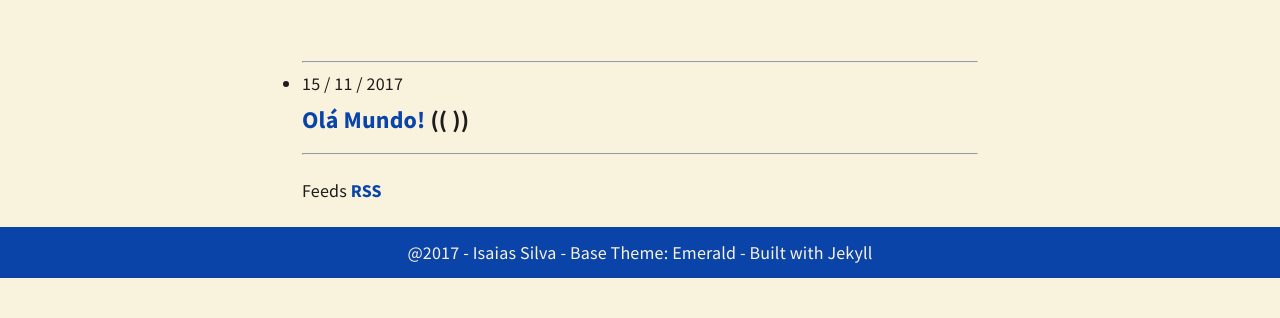
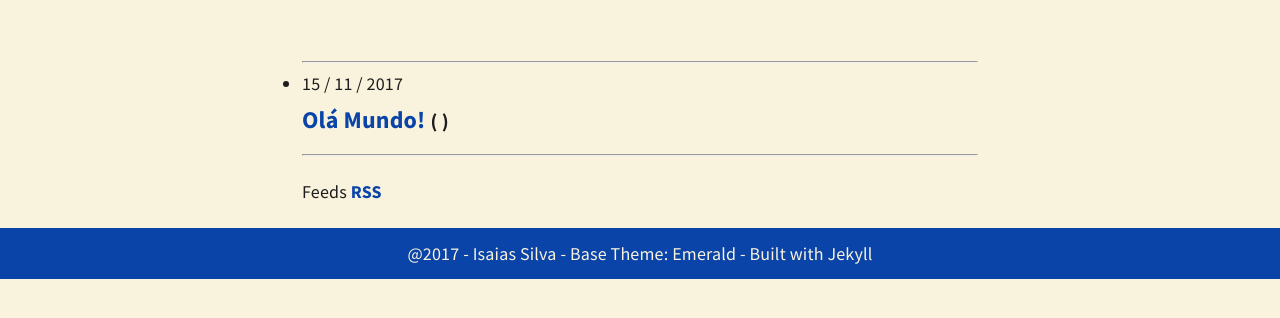
Before and after one commit to ssisaias/ssisaias.github.io, a Jekyll site: the page built from index.md, in a window 1280 px wide. Shown: the part 211-529 px from the top of the page. Built offline with Jekyll 4.4.1, drawn with Linux system fonts in a browser that asks for light colours; the list of posts is cut into pages by our own code; comment, search, counter and statistics services are not loaded.

Commit message:
Update home.html

```diff
--- a/_layouts/home.html
+++ b/_layouts/home.html
@@ -17,7 +17,7 @@ layout: default
 
         <h3>
           <a class="post-link" href="{{post.url}}">{{ post.title | escape }}</a>
-          (( <a class="post-link" href="{{post.url}}#disqus_thread"> </a>))
+          <small>(<a class="post-link" href="{{post.url}}#disqus_thread"> </a>)</small>
         </h3>
 
         <hr>
```
